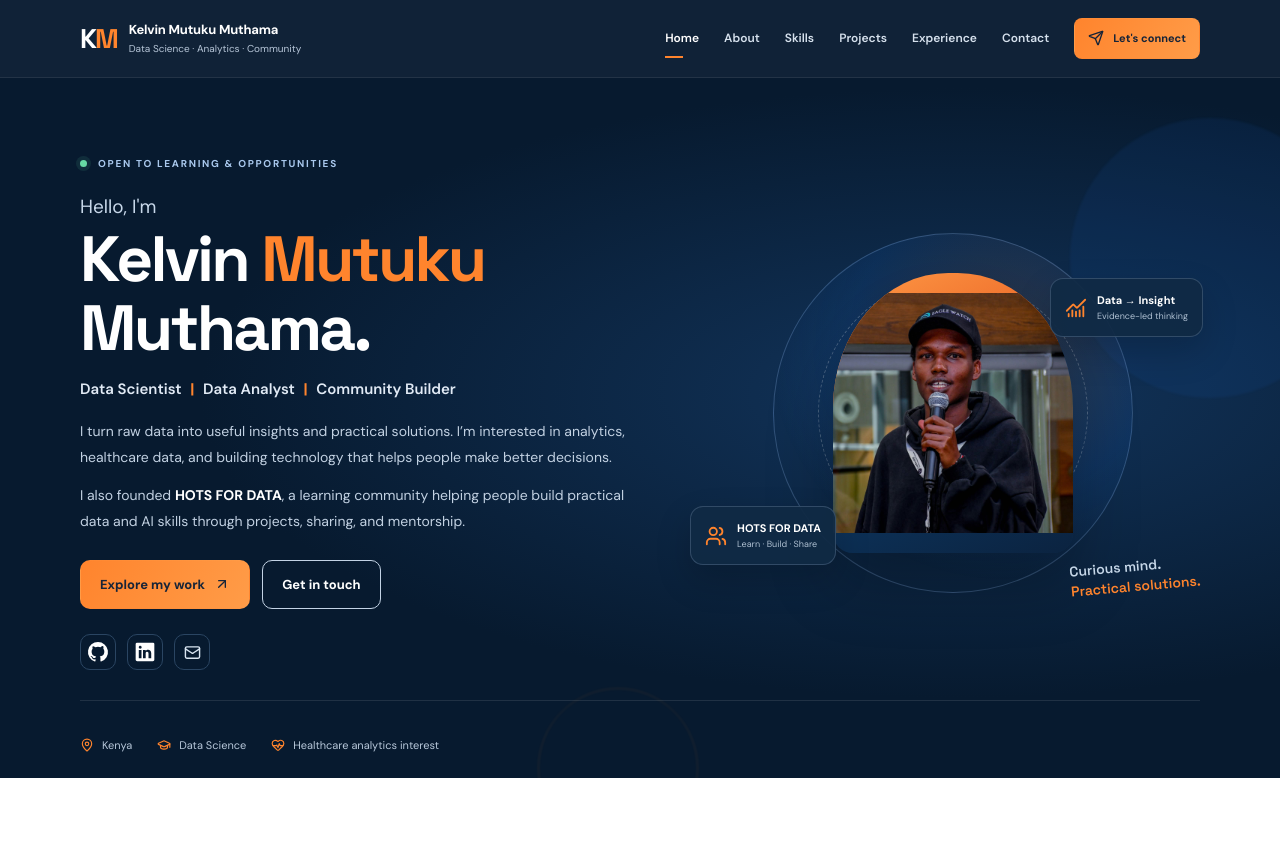
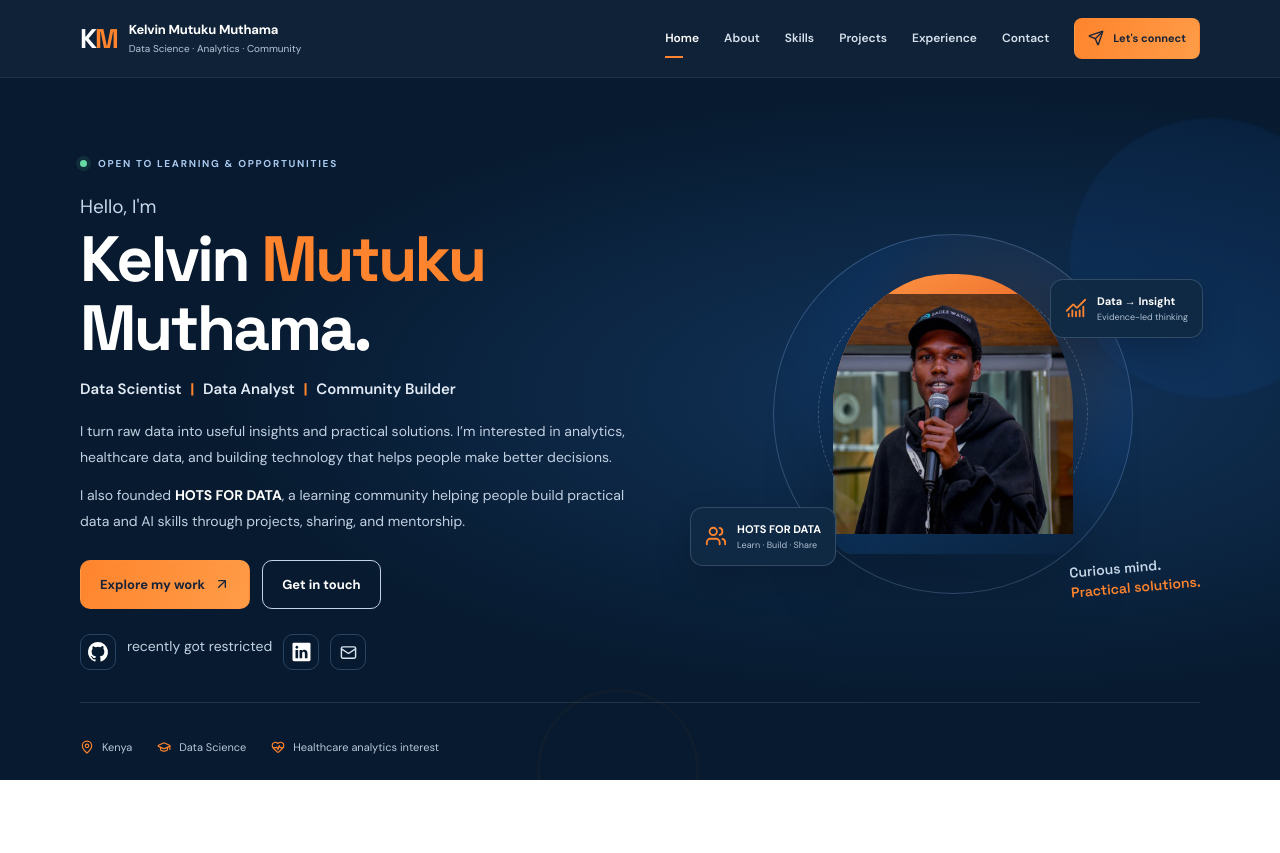
Before and after one commit to kelvin-muthama/PORTFOLIIO, a plain HTML site: page index.html in a window 1280 px wide. Shown: the top 853 px of the page. Drawn offline with nearby package versions, Linux system fonts and the light colour scheme.

Commit message:
Add linkedIn comment on restriction

```diff
--- a/index.html
+++ b/index.html
@@ -62,6 +62,7 @@
             <a href="https://github.com/Taught90" class="social-link placeholder-link" aria-label="GitHub profile">
               <img src="assets/github-svgrepo-com.svg" width="70%" alt="">
             </a>
+            <p class="hero-description">recently got restricted</p>
             <a href="https://www.linkedin.com/in/kelvin-mutuku-muthama" class="social-link placeholder-link"
               aria-label="LinkedIn profile">
               <img src="assets/linkedin-svgrepo-com-white.svg" alt="" width="80%"></a>
```
